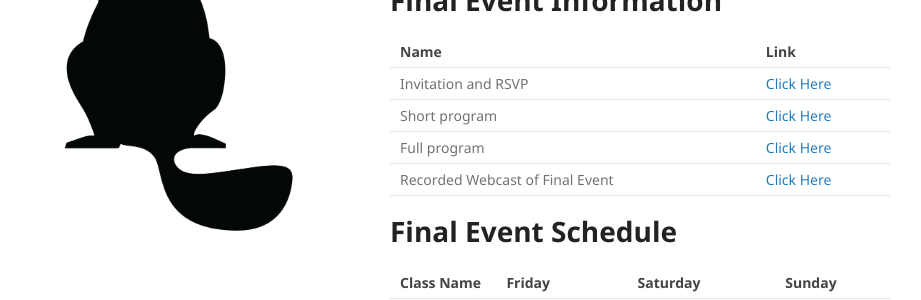
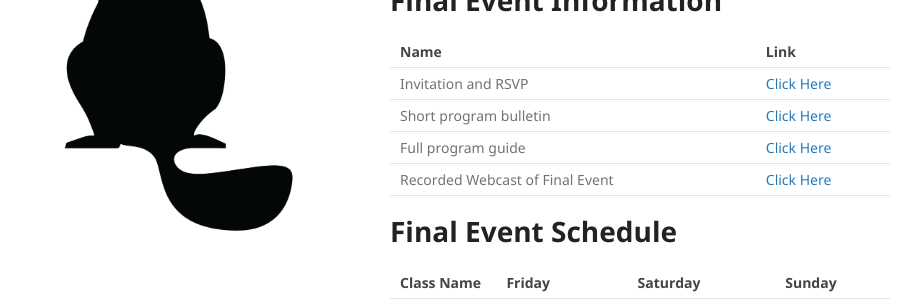
Before and after one commit to jggrimm/bwsi-dashboard, a Jekyll site: the page built from index.md, in a window 1280 px wide and 900 px high. Shown: the part 257-557 px from the top of the window, without its empty margins (180-1101 px from the left). Built offline with Jekyll 4.4.1, drawn with Linux system fonts in a browser that asks for light colours; the repository's description, which GitHub fills in, is left out; our own code applies the rules of GitHub Pages for plain Markdown files.

Commit message:
Update index.md

```diff
--- a/index.md
+++ b/index.md
@@ -10,8 +10,8 @@ layout: default
 | Name | Link |
 | ---- | ---- |
 | Invitation and RSVP | [Click Here](https://bwsi.app.rsvpify.com/) |
-| Short program | [Click Here](https://drive.google.com/file/d/1ha7z0dfWV3WyacrAFyxJvp6AON76jvm7/view?usp=sharing) |
-| Full program |  [Click Here](https://drive.google.com/file/d/1uFA2qU1Y6lM4vy_S5WFuTVnqFYO0zisT/view?usp=sharing)|
+| Short program bulletin | [Click Here](https://drive.google.com/file/d/1ha7z0dfWV3WyacrAFyxJvp6AON76jvm7/view?usp=sharing) |
+| Full program guide |  [Click Here](https://drive.google.com/file/d/1uFA2qU1Y6lM4vy_S5WFuTVnqFYO0zisT/view?usp=sharing) |
 | Recorded Webcast of Final Event | [Click Here](http://web.mit.edu/webcast/beaverworks/sum2019/) |
 
 # Final Event Schedule
```
